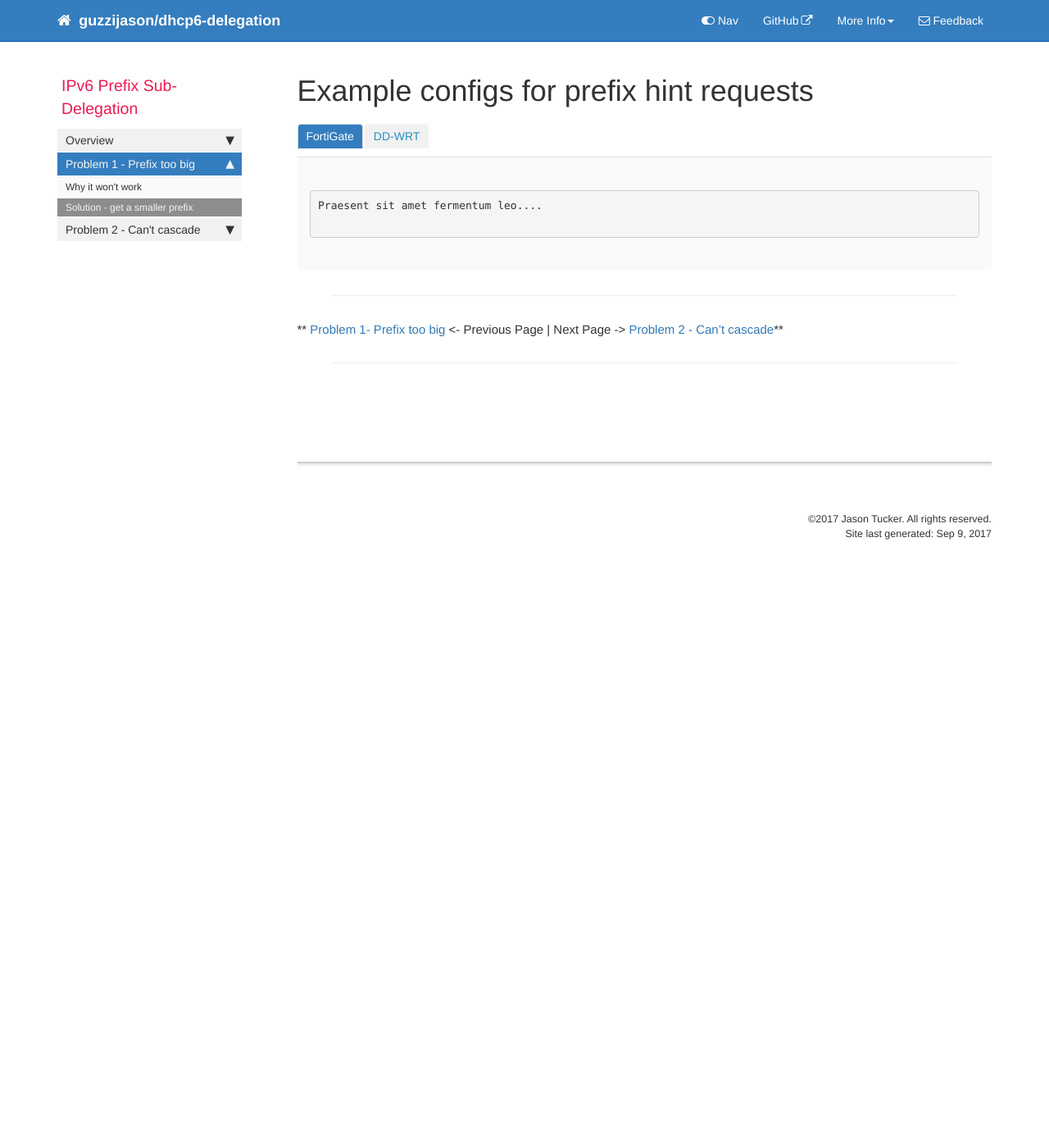
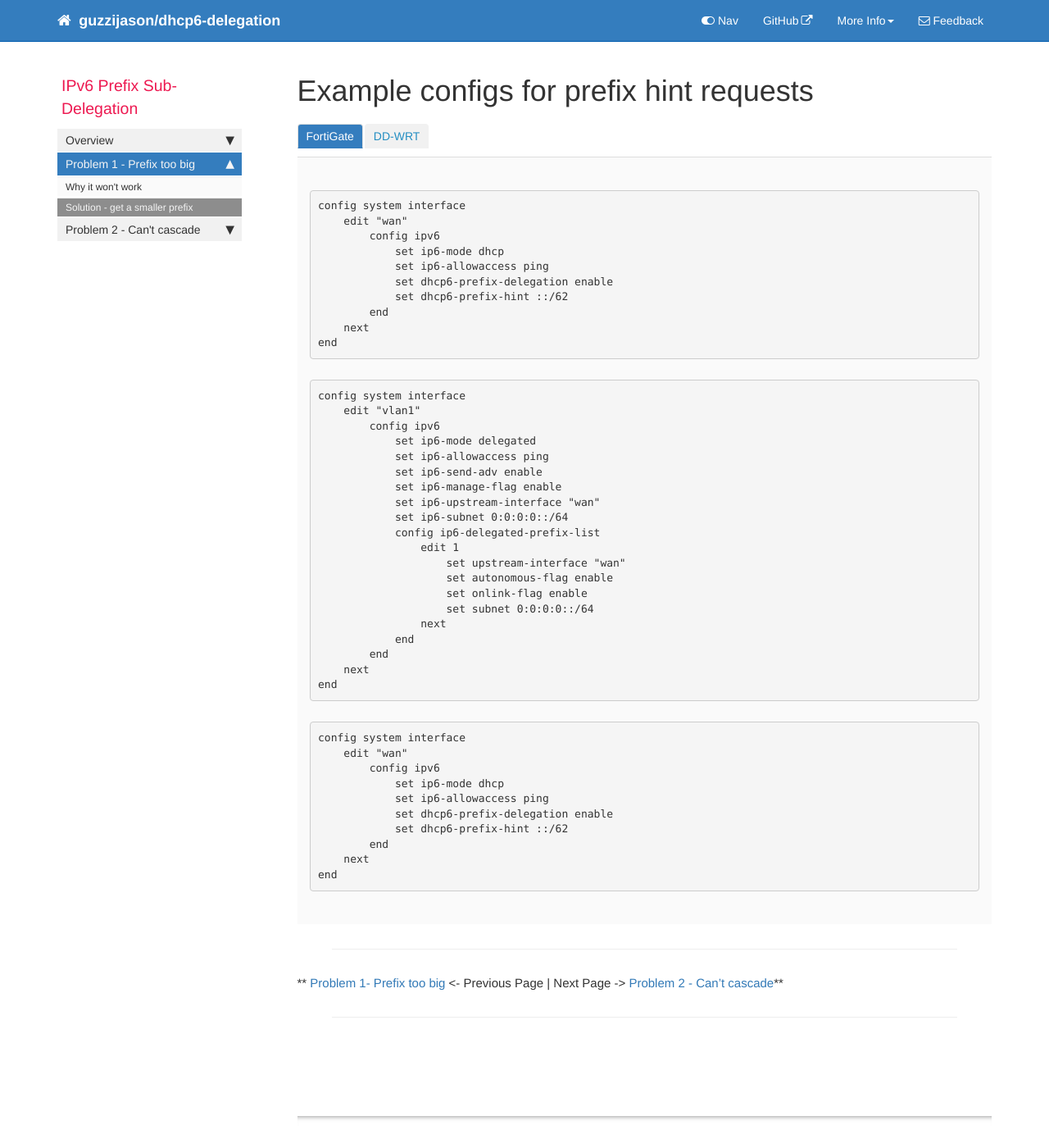
Before and after one commit to guzzijason/dhcp6-delegation, a Jekyll site: the page built from solution_prefix.md, in a window 1280 px wide and 1400 px high. Shown: the whole window at 82% size. Built offline with Jekyll 4.4.1, drawn with Linux system fonts in a browser that asks for light colours; nearby versions of some CDN libraries; comment, search, counter and statistics services are not loaded.

```diff
--- a/solution_prefix.md
+++ b/solution_prefix.md
@@ -14,9 +14,51 @@
   <div class="tab-content">
     <div role="tabpanel" class="tab-pane active" id="fortigate">
 
-        <p><pre>
-Praesent sit amet fermentum leo....
-        </pre></p>
+        <p>
+				<pre>
+config system interface
+    edit "wan"
+        config ipv6
+            set ip6-mode dhcp
+            set ip6-allowaccess ping
+            set dhcp6-prefix-delegation enable
+            set dhcp6-prefix-hint ::/62
+        end
+    next
+end </pre>
+							<pre>
+config system interface
+    edit "vlan1"
+        config ipv6
+            set ip6-mode delegated
+            set ip6-allowaccess ping
+            set ip6-send-adv enable
+            set ip6-manage-flag enable
+            set ip6-upstream-interface "wan"
+            set ip6-subnet 0:0:0:0::/64
+            config ip6-delegated-prefix-list
+                edit 1
+                    set upstream-interface "wan"
+                    set autonomous-flag enable
+                    set onlink-flag enable
+                    set subnet 0:0:0:0::/64
+                next
+            end
+        end
+    next
+end</pre>
+							<pre>
+config system interface
+    edit "wan"
+        config ipv6
+            set ip6-mode dhcp
+            set ip6-allowaccess ping
+            set dhcp6-prefix-delegation enable
+            set dhcp6-prefix-hint ::/62
+        end
+    next
+end </pre>
+			</p>
       </div>
 
       <div role="tabpanel" class="tab-pane" id="dd-wrt">
```
Also changed, not shown: solution_cascade.md (+5 -0 lines).
